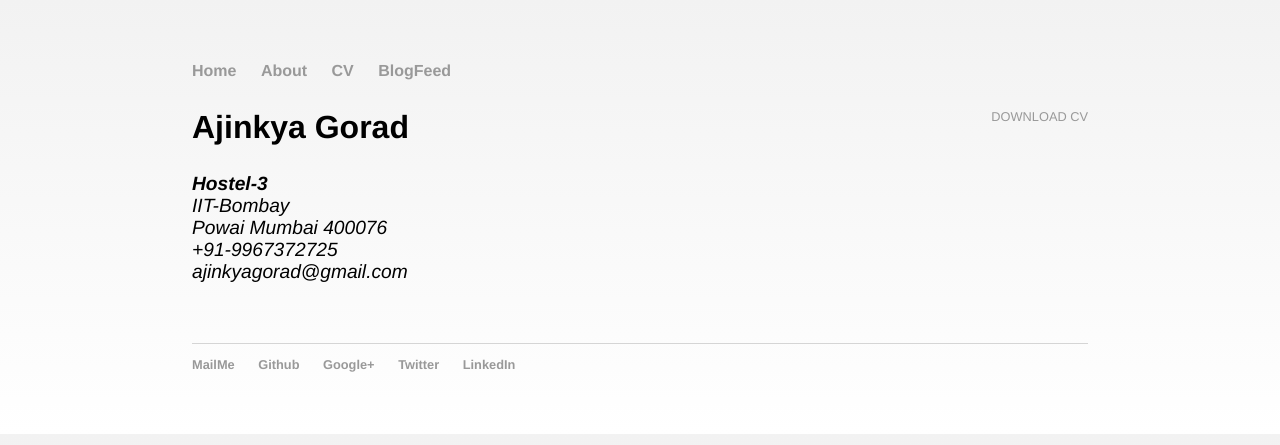
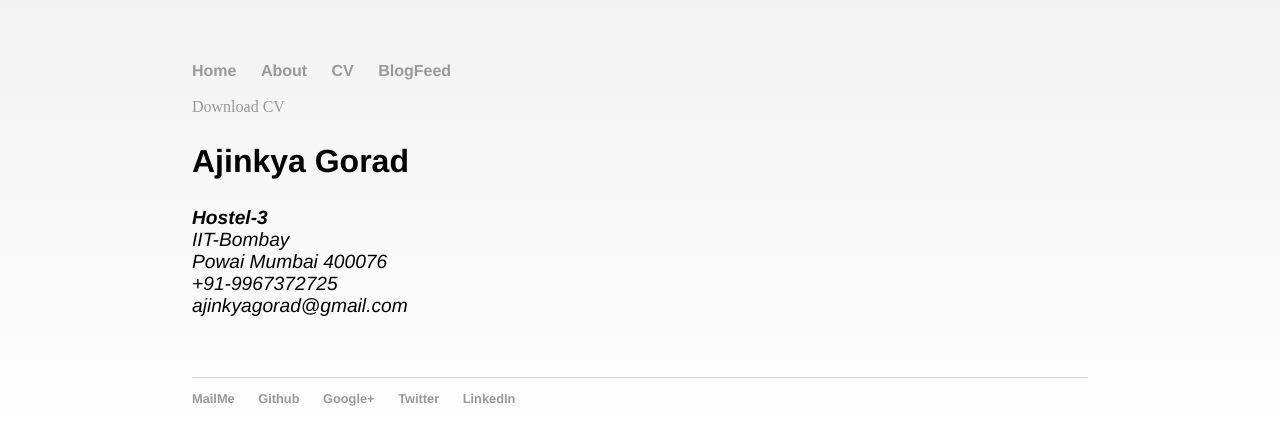
Before and after one commit to ajinkyagorad/ajinkyagorad.github.io, a Jekyll site: the page built from cv/index.html, in a window 1280 px wide. Shown: the top 445 px of the page. Built offline with Jekyll 4.4.1, drawn with Linux system fonts in a browser that asks for light colours.

Commit message:
Update index.html

```diff
--- a/cv/index.html
+++ b/cv/index.html
@@ -4,7 +4,7 @@ title: CV of Ajinkya Gorad
 ---
 
 	<div class="cv">
-		<a href="https://github.com/ajinkyagorad/ajinkyagorad.github.io/raw/master/files/cv/resume.pdf" class="download" title="Download CV as PDF">Download CV</a>
+		<a href="https://github.com/ajinkyagorad/ajinkyagorad.github.io/raw/master/files/cv/resume.pdf" class="view" title="Download CV as PDF">Download CV</a>
 					<h2>Ajinkya Gorad</h2>
 					<address>
 					<strong>Hostel-3</strong><br>
```
